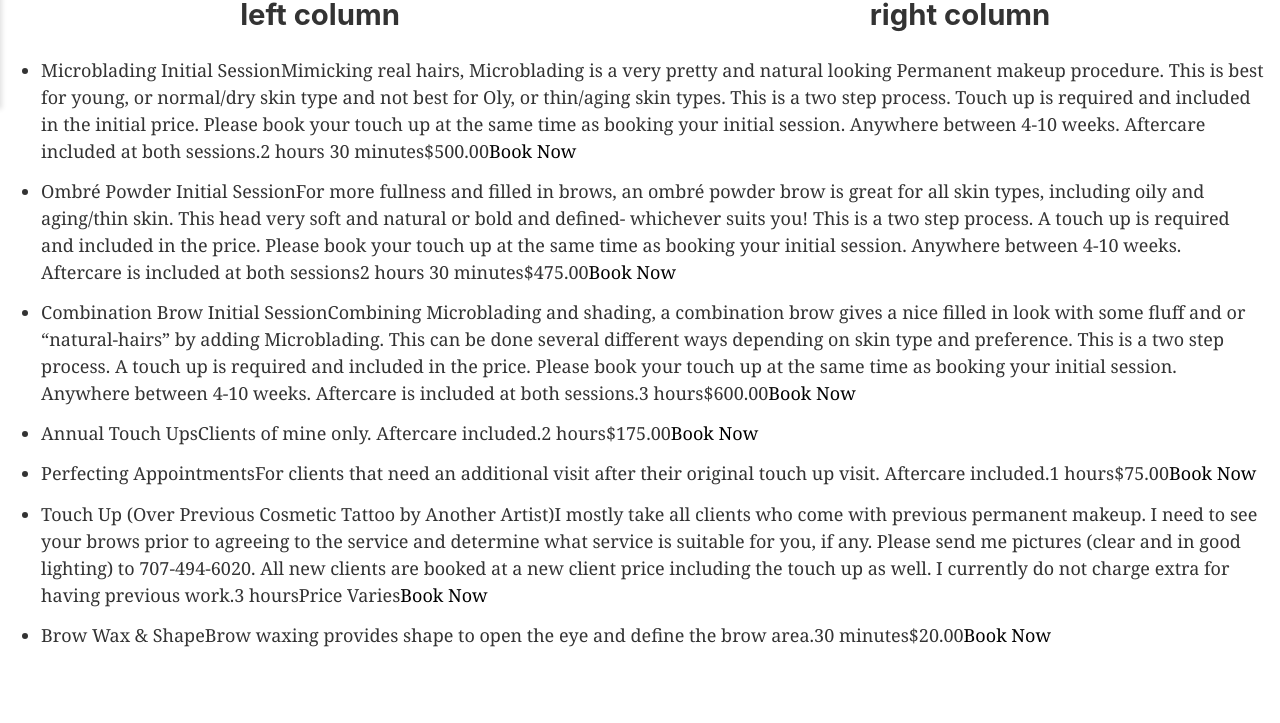
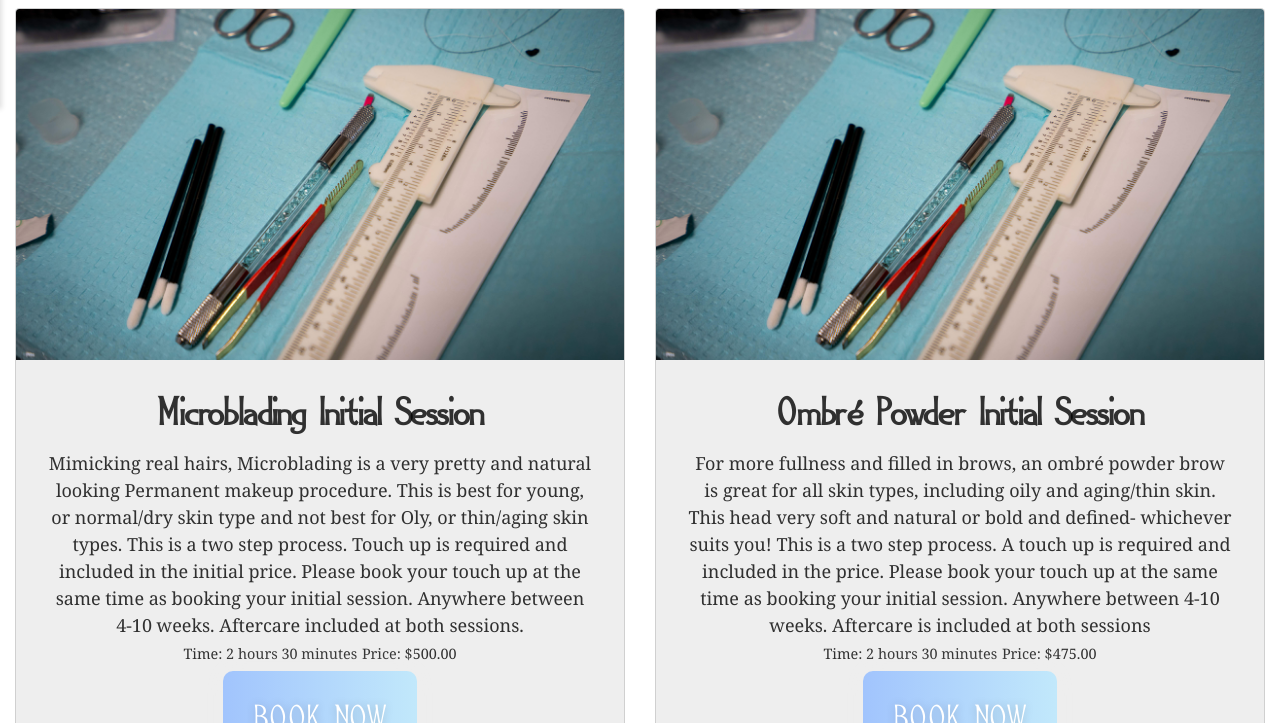
Before and after one commit to akickbush/restoration-brow-gatsby, a Gatsby site: page /services in a window 1280 px wide. Shown: the part 555-1278 px from the top of the page. Built offline with nearby package versions, Linux system fonts and the light colour scheme; Gatsby itself is replaced by a stand-in of ours.

Commit message:
added services, adjusted font on about

```diff
--- /dev/null
+++ b/src/components/card/index.js
@@ -0,0 +1,73 @@
+import React from 'react'
+import { useStaticQuery, graphql, Link } from 'gatsby'
+import Styled from 'styled-components'
+import Image from 'gatsby-image'
+
+const CardContainer = Styled.div`
+  cursor: pointer;
+  background-color: #eee !important;
+  &:hover {
+      opacity: 0.8;
+  }
+`
+const CardButton = Styled.a`
+  flex: 1 1 auto;
+  margin: 10px;
+  padding: 30px;
+  text-align: center;
+  text-transform: uppercase;
+  transition: 0.5s;
+  background-size: 200% auto;
+  color: white;
+  font-size: 2rem;
+  text-shadow: 0px 0px 10px rgba(0,0,0,0.2);
+  box-shadow: 0 0 20px #eee;
+  border-radius: 10px;
+  &:hover {
+    color: black;
+    text-decoration: none;
+    background-position: right center; /* change the direction of the change here */
+  }
+  background-image: linear-gradient(to right, #a1c4fd 0%, #c2e9fb 51%, #a1c4fd 100%);
+`
+const Card = ({ name, detail, link, time, price }) => {
+  const data = useStaticQuery(graphql`
+    query {
+      cardBackground: file(relativePath: { eq: "tools_1250x722.jpg" }) {
+        childImageSharp {
+          fluid(quality: 100, maxWidth: 350) {
+            ...GatsbyImageSharpFluid
+          }
+        }
+      }
+    }
+  `)
+  return (
+    <CardContainer
+      className="card my-2"
+      onClick={() => window.open(link, '_blank')}
+    >
+      <Image
+        fluid={data.cardBackground.childImageSharp.fluid}
+        className="card-img-top"
+      />
+      <div className="card-body my-2 mx-2 text-center">
+        <h1 className="card-title font-gada">{name}</h1>
+        <p className="card-text mb-0">{detail}</p>
+        <p className="card-text">
+          <small>Time: {time}</small> <small>Price: {price}</small>
+        </p>
+        <CardButton
+          href={link}
+          rel="noopener noreferrer"
+          target="_blank"
+          className="font-gada"
+        >
+          Book Now
+        </CardButton>
+      </div>
+    </CardContainer>
+  )
+}
+
+export default Card
--- a/src/pages/services/index.js
+++ b/src/pages/services/index.js
@@ -3,20 +3,21 @@ import { graphql } from 'gatsby'
 
 import Layout from '../../components/layout'
 import SEO from '../../components/seo'
+import Card from '../../components/card'
 
 import { SERVICES } from '../../config'
 
 const Services = ({ data }) => {
   let services = SERVICES.map((service, i) => (
-    <li key={i + 1}>
-      {service.name}
-      {service.detail}
-      {service.time}
-      {service.cost}
-      <a href={service.link} rel="noopener noreferrer" target="_blank">
-        Book Now
-      </a>
-    </li>
+    <div className="col-md-6" key={i + 1}>
+      <Card
+        name={service.name}
+        detail={service.detail}
+        link={service.link}
+        time={service.time}
+        price={service.cost}
+      />
+    </div>
   ))
   // Image(s) from GraphQL Queary
   const headerImg = data.header.edges[0].node.childImageSharp.fluid
@@ -32,19 +33,7 @@ const Services = ({ data }) => {
     >
       <SEO title="Services" />
       <div className="container-fluid py-5">
-        <div className="row">
-          <div className="col-md-6 text-center">
-            <h2>left column</h2>
-          </div>
-          <div className="col-md-6 text-center">
-            <h2>right column</h2>
-          </div>
-        </div>
-        <div className="row">
-          <div className="col-md-12">
-            <ul>{services}</ul>
-          </div>
-        </div>
+        <div className="row">{services}</div>
       </div>
     </Layout>
   )
```
Also changed, not shown: src/pages/about/index.js (+6 -4 lines).
